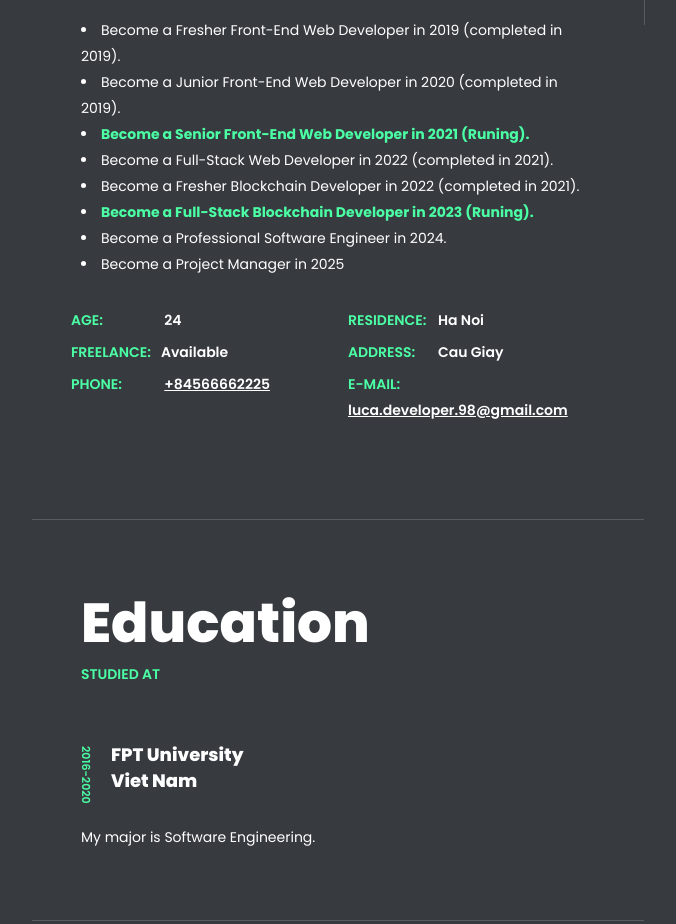
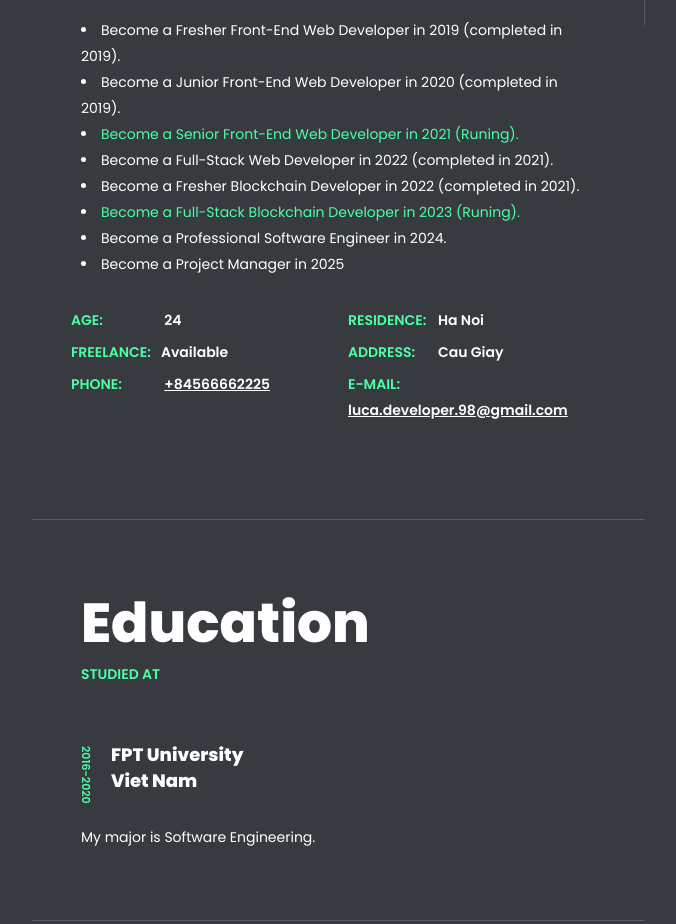
Before and after one commit to luca-98/portfolio, a plain HTML site: page index.html in a window 1280 px wide. Shown: the part 1135-2059 px from the top of the page, without its empty margins (544-1220 px from the left). Drawn offline with Linux system fonts and the light colour scheme.

Commit message:
Update index.html

```diff
--- a/index.html
+++ b/index.html
@@ -260,7 +260,8 @@
 										in 2019).
 									</li>
 									<li>
-										<strong style="color: #4bffa5;">Become a Senior Front-End Web Developer in 2021 (Runing).</strong>
+										<strong style="color: #4bffa5;    font-weight: 400;">Become a Senior Front-End Web Developer in 2021
+											(Runing).</strong>
 									</li>
 									<li>
 										Become a Full-Stack Web Developer in 2022 (completed in
@@ -271,7 +272,8 @@
 										in 2021).
 									</li>
 									<li>
-										<strong style="color: #4bffa5;">Become a Full-Stack Blockchain Developer in 2023 (Runing).</strong>
+										<strong style="color: #4bffa5;    font-weight: 400;">Become a Full-Stack Blockchain Developer in
+											2023 (Runing).</strong>
 									</li>
 									<li>Become a Professional Software Engineer in 2024.</li>
 									<li>Become a Project Manager in 2025</li>
```
